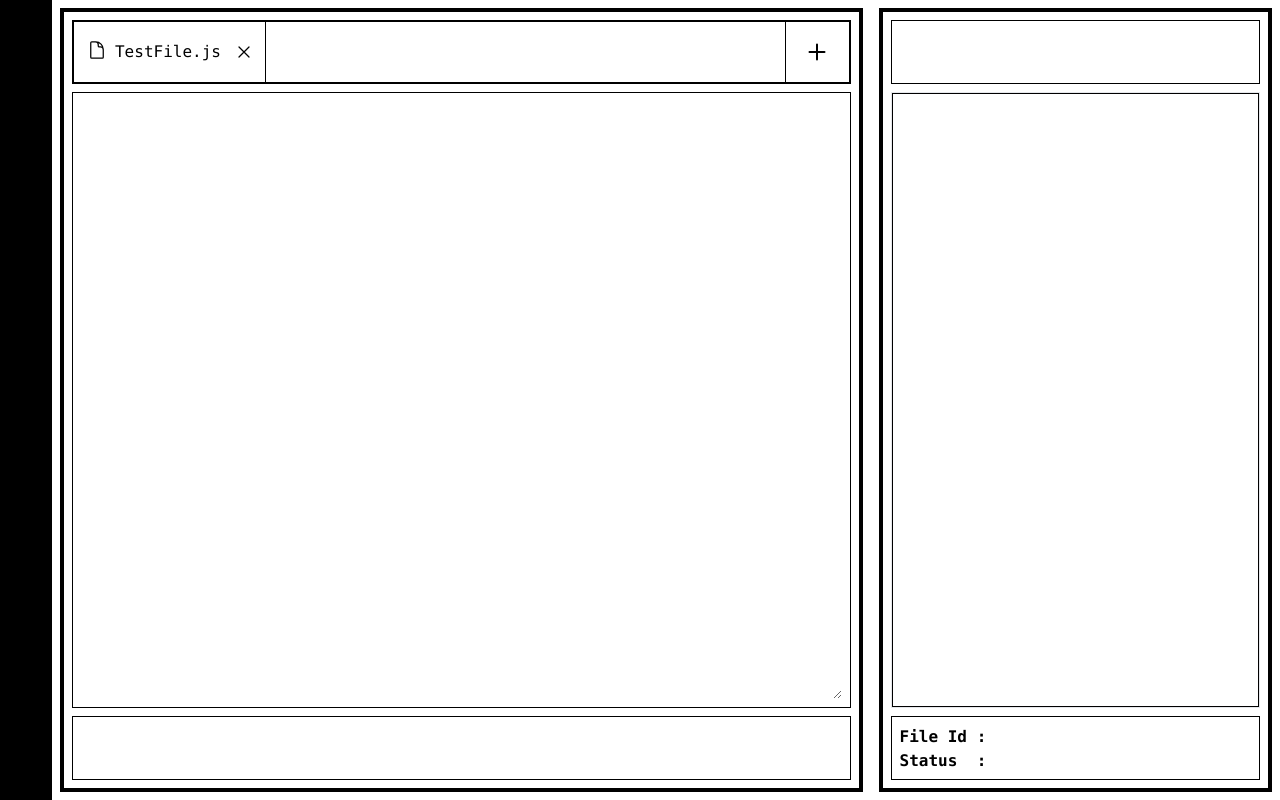
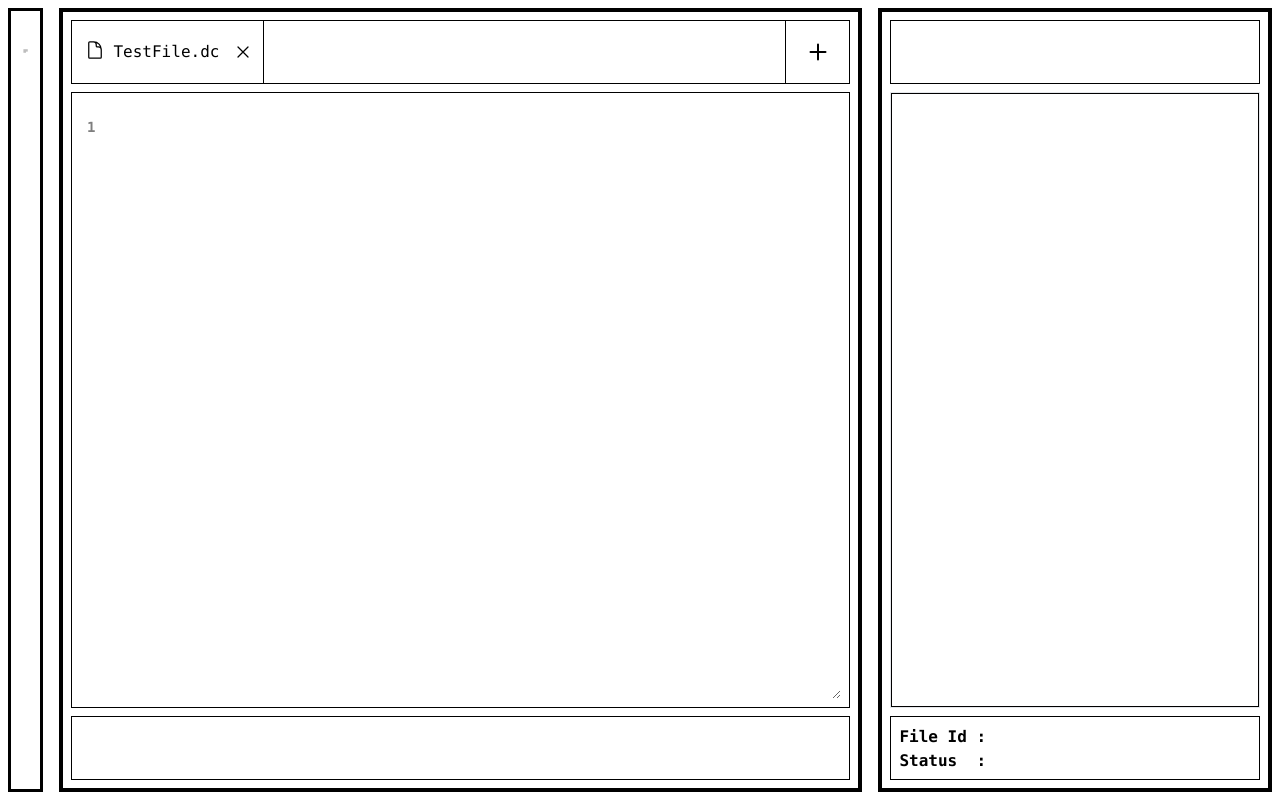
Before and after one commit to Raghav-KM/Code-Editor, a React (Vite) app in the folder frontend/: page / in a window 1280 px wide. Built offline with nearby package versions, Linux system fonts and the light colour scheme; the HTML template or start-up script is replaced by a standard one.

Commit message:
13-08-2024 : UI Changes

```diff
--- a/frontend/src/assets/icons/BarsIcon.tsx
+++ b/frontend/src/assets/icons/BarsIcon.tsx
@@ -1,4 +1,4 @@
-export const BarsIcon = () => {
+export const BarsIcon = ({ className }: { className: string }) => {
     return (
         <svg
             xmlns="http://www.w3.org/2000/svg"
@@ -6,7 +6,7 @@ export const BarsIcon = () => {
             viewBox="0 0 24 24"
             strokeWidth={1.5}
             stroke="currentColor"
-            className="size-6"
+            className={className}
         >
             <path
                 strokeLinecap="round"
--- a/frontend/src/assets/icons/ChevronLeftIcon.tsx
+++ b/frontend/src/assets/icons/ChevronLeftIcon.tsx
@@ -1,4 +1,4 @@
-export const ChevronLeftIcons = () => {
+export const ChevronLeftIcons = ({ className }: { className: string }) => {
     return (
         <svg
             xmlns="http://www.w3.org/2000/svg"
@@ -6,7 +6,7 @@ export const ChevronLeftIcons = () => {
             viewBox="0 0 24 24"
             strokeWidth={1.5}
             stroke="currentColor"
-            className="size-6"
+            className={className}
         >
             <path
                 strokeLinecap="round"
--- a/frontend/src/components/CodeEditor.tsx
+++ b/frontend/src/components/CodeEditor.tsx
@@ -1,6 +1,44 @@
 import { useRecoilState, useRecoilValue } from "recoil";
 import { FilesAtom, FileType, SelectedFileIdAtom } from "../store/atoms/atoms";
 import { ChangeEvent, useEffect, useRef } from "react";
+
+export const highlightSyntax = (code: string): string => {
+    const keywords = [
+        "let",
+        "dbg",
+        "function",
+        "for",
+        "else",
+        "int",
+        "char",
+        "if",
+        "call",
+        "endl",
+    ];
+    const operators = ["+", "-", "*", "/", "=", "!", "<", ">"];
+
+    const regex = new RegExp(
+        `\\b(${keywords.join("|")})\\b|[${operators
+            .map((op) => "\\" + op)
+            .join("")}]|\\b\\d+\\b`,
+        "g"
+    );
+
+    code = code.replace(regex, (matched) => {
+        if (keywords.includes(matched)) {
+            if (["int", "char", "endl"].includes(matched)) {
+                return `<span style="color:#4daed3;">${matched}</span>`;
+            } else {
+                return `<span style="color:#cb5567;">${matched}</span>`;
+            }
+        } else if (operators.includes(matched)) {
+            return `<span style="color:#cb5567;">${matched}</span>`;
+        } else {
+            return `<span style="color:#4daed3;">${matched}</span>`;
+        }
+    });
+    return code + "</br></br>";
+};
 
 export const CodeEditor = () => {
     const editorDivRef = useRef(null);
@@ -18,6 +56,9 @@ export const CodeEditor = () => {
         if (selectedFile) {
             updateEditor(selectedFile.code);
             updateEditorDiv(selectedFile.code);
+        } else {
+            updateEditor("");
+            updateEditorDiv("");
         }
         return () => {
             if (selectedFile) {
@@ -85,44 +126,6 @@ export const CodeEditor = () => {
                 textarea.selectionStart = textarea.selectionEnd = start + 1;
             });
         }
-    };
-
-    const highlightSyntax = (code: string) => {
-        const keywords = [
-            "let",
-            "dbg",
-            "function",
-            "for",
-            "else",
-            "int",
-            "char",
-            "if",
-            "call",
-            "endl",
-        ];
-        const operators = ["+", "-", "*", "/", "=", "!", "<", ">"];
-
-        const regex = new RegExp(
-            `\\b(${keywords.join("|")})\\b|[${operators
-                .map((op) => "\\" + op)
-                .join("")}]|\\b\\d+\\b`,
-            "g"
-        );
-
-        code = code.replace(regex, (matched) => {
-            if (keywords.includes(matched)) {
-                if (["int", "char", "endl"].includes(matched)) {
-                    return `<span style="color:#4daed3;">${matched}</span>`;
-                } else {
-                    return `<span style="color:#cb5567;">${matched}</span>`;
-                }
-            } else if (operators.includes(matched)) {
-                return `<span style="color:#cb5567;">${matched}</span>`;
-            } else {
-                return `<span style="color:#4daed3;">${matched}</span>`;
-            }
-        });
-        return code + "</br></br>";
     };
 
     const handelSyncScroll = (e: React.UIEvent<HTMLTextAreaElement>) => {
--- /dev/null
+++ b/frontend/src/components/CodeSnippets.tsx
@@ -0,0 +1,12 @@
+import { highlightSyntax } from "./CodeEditor";
+
+export const CodeSnippets = ({ code }: { code: string }) => {
+    return (
+        <div
+            className="border border-black w-full h-fit p-2 px-4 whitespace-pre font-mono font-semibold text-md leading-7"
+            dangerouslySetInnerHTML={{
+                __html: highlightSyntax(code).slice(0, -5),
+            }}
+        />
+    );
+};
--- a/frontend/src/components/Console.tsx
+++ b/frontend/src/components/Console.tsx
@@ -10,7 +10,7 @@ export const Console = () => {
     const codeResponse = useRecoilValue(CodeResponseAtom);
 
     return (
-        <div className="w-full h-full border border-black pt-5 pb-1 px-3 flex flex-col overflow-auto scrollbar scrollbar-thumb-gray-300 scrollbar-track-transparent ">
+        <div className="w-full h-full border border-black pt-4 pb-1 px-3 flex flex-col overflow-auto scrollbar scrollbar-thumb-gray-300 scrollbar-track-transparent ">
             {loading ? (
                 <ConsoleLoading />
             ) : (
--- a/frontend/src/components/OpenedFiles.tsx
+++ b/frontend/src/components/OpenedFiles.tsx
@@ -17,13 +17,13 @@ export const OpenedFiles = () => {
                 id: id,
                 fileName: "untitiled",
                 saved: true,
-                code: `File [${id}] Selected`,
+                code: ``,
             },
         ]);
     };
 
     return (
-        <div className="w-full h-full border border-black flex flex-row justify-between">
+        <div className="w-full h-full  flex flex-row justify-between">
             <div className="flex-grow h-full flex flex-row overflow-x-auto scrollbar-none">
                 {files.map((file: FileType) => {
                     return (
@@ -61,6 +61,9 @@ const OpenedFile = ({
         useRecoilState(SelectedFileIdAtom);
 
     const onRemoveFile = () => {
+        if (selectedFileId == id) {
+            setSelectedFileId("");
+        }
         setFiles((files: FileType[]) =>
             files.filter((file: FileType) => file.id != id)
         );
--- /dev/null
+++ b/frontend/src/components/Sidebar.tsx
@@ -0,0 +1,57 @@
+import { useRecoilState } from "recoil";
+import { BarsIcon } from "../assets/icons/BarsIcon";
+import { CollapseSidebarAtom } from "../store/atoms/atoms";
+import { ChevronLeftIcons } from "../assets/icons/ChevronLeftIcon";
+import { CodeSnippets } from "./CodeSnippets";
+
+export const Sidebar = () => {
+    const [isSidebarCollapsed, setCollapseSidebar] =
+        useRecoilState(CollapseSidebarAtom);
+
+    return (
+        <div className="bg-white w-full h-full border-[3px] border-black flex flex-col justify-between gap-2 pt-2">
+            <div
+                className={`w-full h-16 flex items-center justify-end p-2`}
+                onClick={() => {
+                    setCollapseSidebar((s) => !s);
+                }}
+            >
+                {isSidebarCollapsed ? (
+                    <BarsIcon
+                        className={
+                            "size-10 hover:bg-gray-100 hover:cursor-pointer p-1 rounded-lg"
+                        }
+                    />
+                ) : (
+                    <ChevronLeftIcons
+                        className={
+                            "size-10 hover:bg-gray-100 hover:cursor-pointer p-1 rounded-lg "
+                        }
+                    />
+                )}
+            </div>
+            {isSidebarCollapsed ? (
+                ""
+            ) : (
+                <div className=" w-full flex-grow max-h-[96vh] flex flex-col gap-3 overflow-auto scrollbar scrollbar-thumb-gray-300 scrollbar-track-transparent p-2">
+                    <CodeSnippets code={`let i:int = 10;\nlet j:char = 'a';`} />
+                    <CodeSnippets
+                        code={`dbg i;\ndbg 1;\ndbg 'a';\ndbg i+1*2`}
+                    />
+                    <CodeSnippets code={`i = j;\ni = j+(1*2-3);`} />
+                    <CodeSnippets
+                        code={`if (condition) {\n\t.\n\t.\n} else {\n\t.\n\t.\n}`}
+                    />
+                    <CodeSnippets
+                        code={`for(let i:int=0; i<N; i=i+1){\n\t.\n\t.\n}`}
+                    />
+
+                    <CodeSnippets
+                        code={`function function_name(){\n\t.\n\t.\n}`}
+                    />
+                    <CodeSnippets code={`call function_name();`} />
+                </div>
+            )}
+        </div>
+    );
+};
--- a/frontend/src/pages/FrontPage.tsx
+++ b/frontend/src/pages/FrontPage.tsx
@@ -1,12 +1,22 @@
 import { CodeSection } from "../components/CodeSection";
 import { OutputSection } from "../components/OutputSection";
+import { Sidebar } from "../components/Sidebar";
+import { useRecoilValue } from "recoil";
+import { CollapseSidebarAtom } from "../store/atoms/atoms";
 
 export const FrontPage = () => {
+    const isSidebarCollapsed = useRecoilValue(CollapseSidebarAtom);
     return (
         <>
             <div className="w-full h-lvh flex">
-                <div className="h-lvh w-[80px] bg-black"></div>
-                <div className="w-[1900px] h-lvh flex overflow-hidden">
+                <div
+                    className={`h-lvh p-2 transition-all ease-out duration-300 ${
+                        isSidebarCollapsed ? "w-[4vw]" : "w-[24vw]"
+                    }`}
+                >
+                    <Sidebar />
+                </div>
+                <div className="flex-grow max-w-[96vw] h-lvh flex overflow-hidden">
                     <div className="w-4/6 max-w-[4/6] h-full p-2">
                         <CodeSection />
                     </div>
--- a/frontend/src/store/atoms/atoms.ts
+++ b/frontend/src/store/atoms/atoms.ts
@@ -46,7 +46,7 @@ for(let i:int=0;i<N;i=i+1){
 	}
 }`,
             saved: true,
-            fileName: "TestFile.js",
+            fileName: "TestFile.dc",
         },
     ],
 });
@@ -79,3 +79,8 @@ export const CodeResponseAtom = atom<CodeResponseType>({
         },
     },
 });
+
+export const CollapseSidebarAtom = atom({
+    key: "CollapseSidebarAtom",
+    default: true,
+});
```
Also changed, not shown: 1 other file (tests, documents, lock files or other folders).
